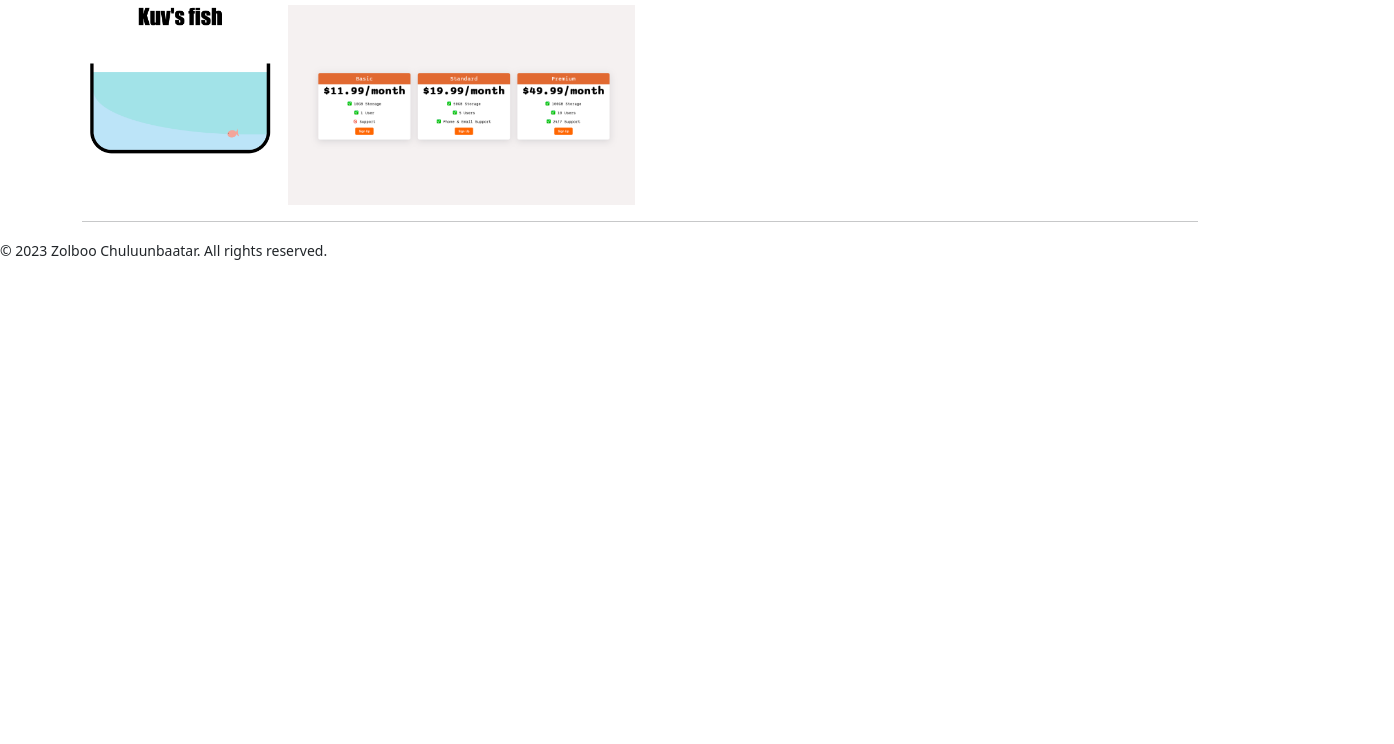
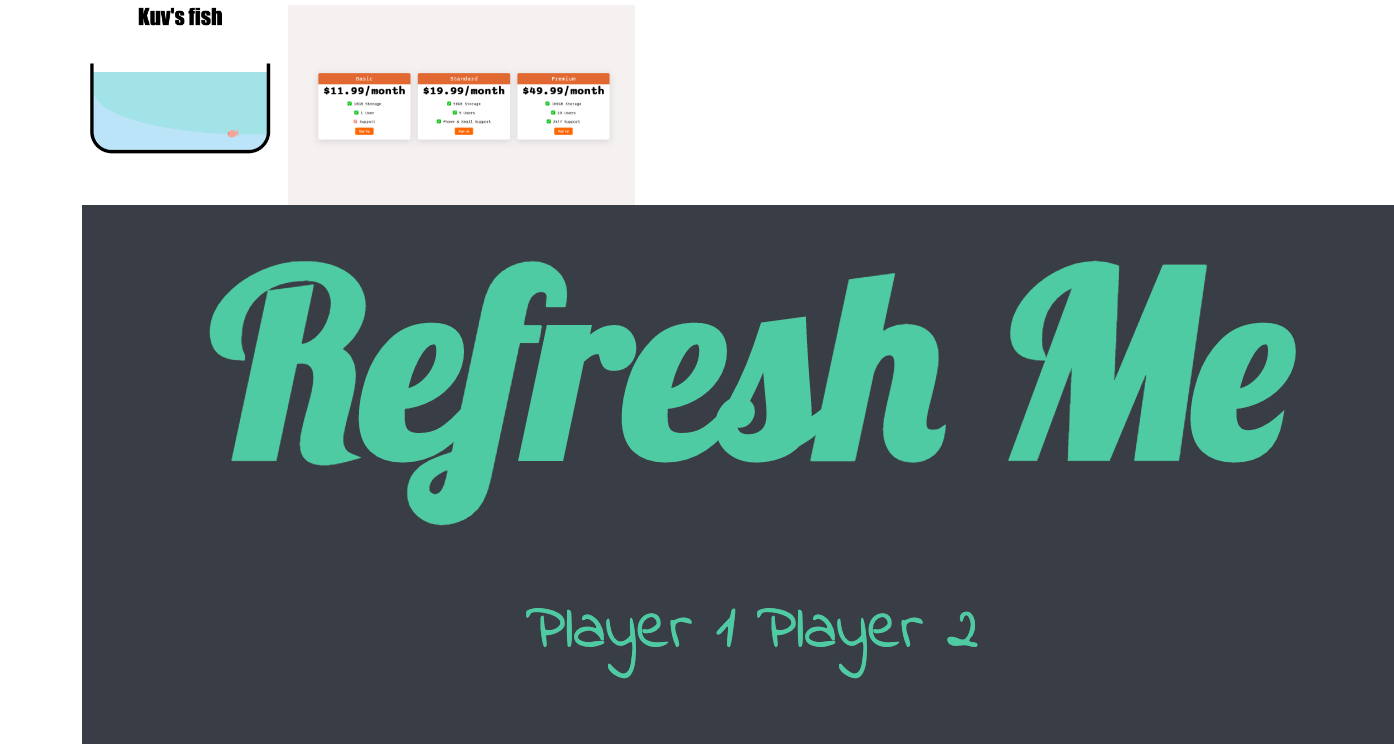
Before and after one commit to zolachu/Resume, a plain HTML site: page public/projects.html in a window 1280 px wide. Shown: the part 305-1049 px from the top of the page, 1394 px wide, since content can reach past the window. Before the commit the page ends 800 px from the top, so only its background shows below. Drawn offline with nearby package versions, Linux system fonts and the light colour scheme.

Commit message:
project added

```diff
--- a/public/projects.html
+++ b/public/projects.html
@@ -53,6 +53,7 @@
         <a href="../Fishtank/index.html"><img src="../Fishtank/assets/images/fish_sc.png" height="200px" /></a>
         <a href="https://zolachu.github.io/Pricing_page_project/"><img src="../assets/images/pricingPage.png"
                 height="200px"></a>
+        <a href="https://zolachu.github.io/Dice-Game/"><img src="../assets/images/dice.png"></a>
         <hr />
     </div>
 
```
Also changed, not shown: assets/images/dice.png (added).
